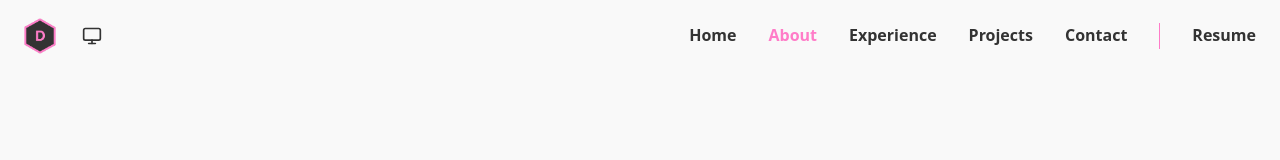
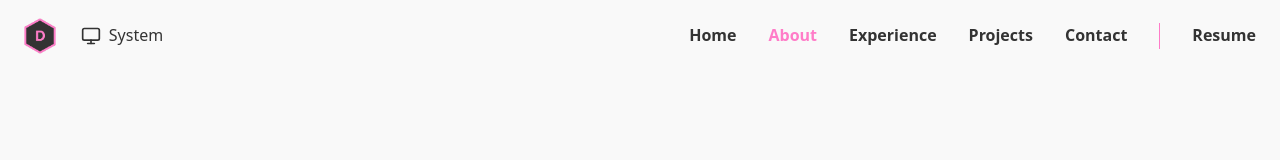
Before and after one commit to DrAcula27/portfolio, a Next.js app: page /archive in a window 1280 px wide. Shown: the top 160 px of the page. Built offline with nearby package versions, Linux system fonts and the light colour scheme.

Commit message:
add theme name

```diff
--- a/components/ui/DarkModeToggle.tsx
+++ b/components/ui/DarkModeToggle.tsx
@@ -26,6 +26,19 @@ export default function DarkModeToggle() {
     }
   };
 
+  const getWording = () => {
+    switch (theme) {
+      case 'light':
+        return 'Light';
+      case 'dark':
+        return 'Dark';
+      case 'system':
+        return 'System';
+      default:
+        return 'Toggle Theme';
+    }
+  };
+
   const getLabel = () => {
     switch (theme) {
       case 'light':
@@ -42,7 +55,7 @@ export default function DarkModeToggle() {
   return (
     <button
       onClick={toggleTheme}
-      className="relative inline-flex items-center justify-center w-10 h-10 rounded-full cursor-pointer
+      className="relative inline-flex items-center justify-center w-25 h-10 rounded-full cursor-pointer
                  transition-all duration-200 ease-in-out
                  focus:outline-none focus:ring-2 focus:ring-accent-cool focus:ring-offset-1
                  hover:text-accent-cool"
@@ -50,8 +63,9 @@ export default function DarkModeToggle() {
       title={getLabel()}
     >
       <span className="sr-only">{getLabel()}</span>
-      <div className="transition-transform duration-200 ease-in-out">
+      <div className="flex items-center gap-2 transition-transform duration-200 ease-in-out">
         {getIcon()}
+        {getWording()}
       </div>
     </button>
   );
```
